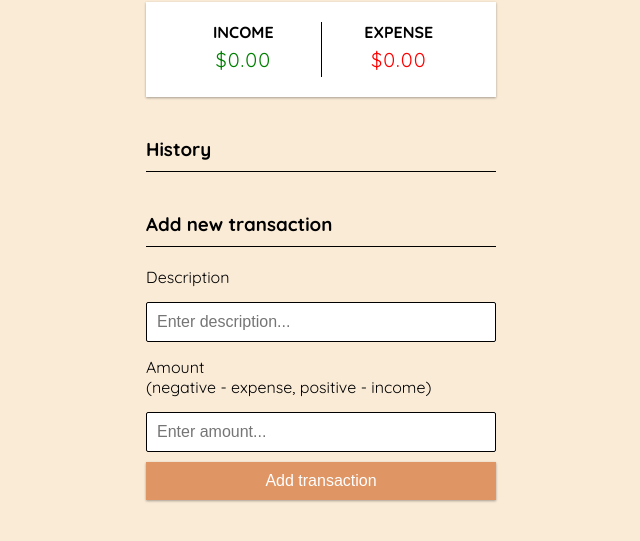
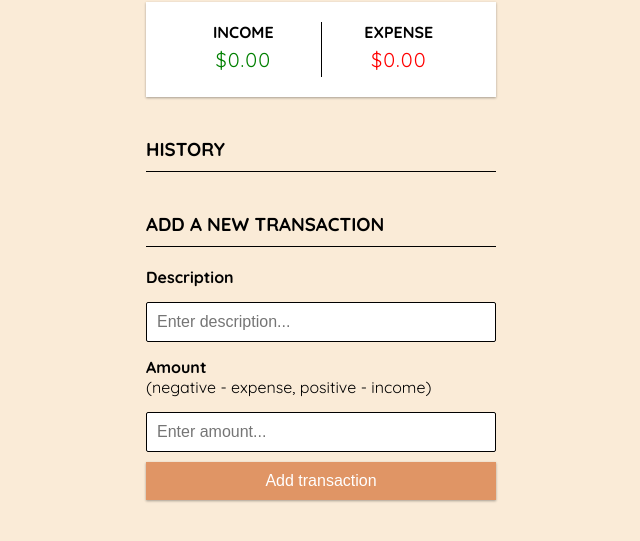
Before and after one commit to dianabali/expense-tracker, a plain HTML site: page index.html in a window 1280 px wide. Shown: the part 209-750 px from the top of the page, without its empty margins (319-959 px from the left). Drawn offline with Linux system fonts and the light colour scheme.

Commit message:
Initial commit

```diff
--- a/index.html
+++ b/index.html
@@ -25,20 +25,20 @@
             </div>
         </div>
 
-        <h3>History</h3>
+        <h3>HISTORY</h3>
         <ul id="list" class="list">
             <!-- <li class="minus">Test Expense <span>-$10.00</span><button class="delete-btn">x</button></li> -->
         </ul>
 
-        <h3>Add new transaction</h3>
+        <h3>ADD A NEW TRANSACTION</h3>
         <form id="form">
             <div class="form-control">
-                <label for="text">Description</label>
+                <label for="text"><strong>Description</strong></label>
                 <input type="text" id="text" placeholder="Enter description...">
             </div>
 
             <div class="form-control">
-                <label for="amount">Amount <br /> (negative - expense, positive - income)</label>
+                <label for="amount"><strong>Amount</strong> <br /> (negative - expense, positive - income)</label>
                 <input type="number" id="amount" placeholder="Enter amount...">
             </div>
 
--- a/script.js
+++ b/script.js
@@ -0,0 +1 @@
+// 4
```
